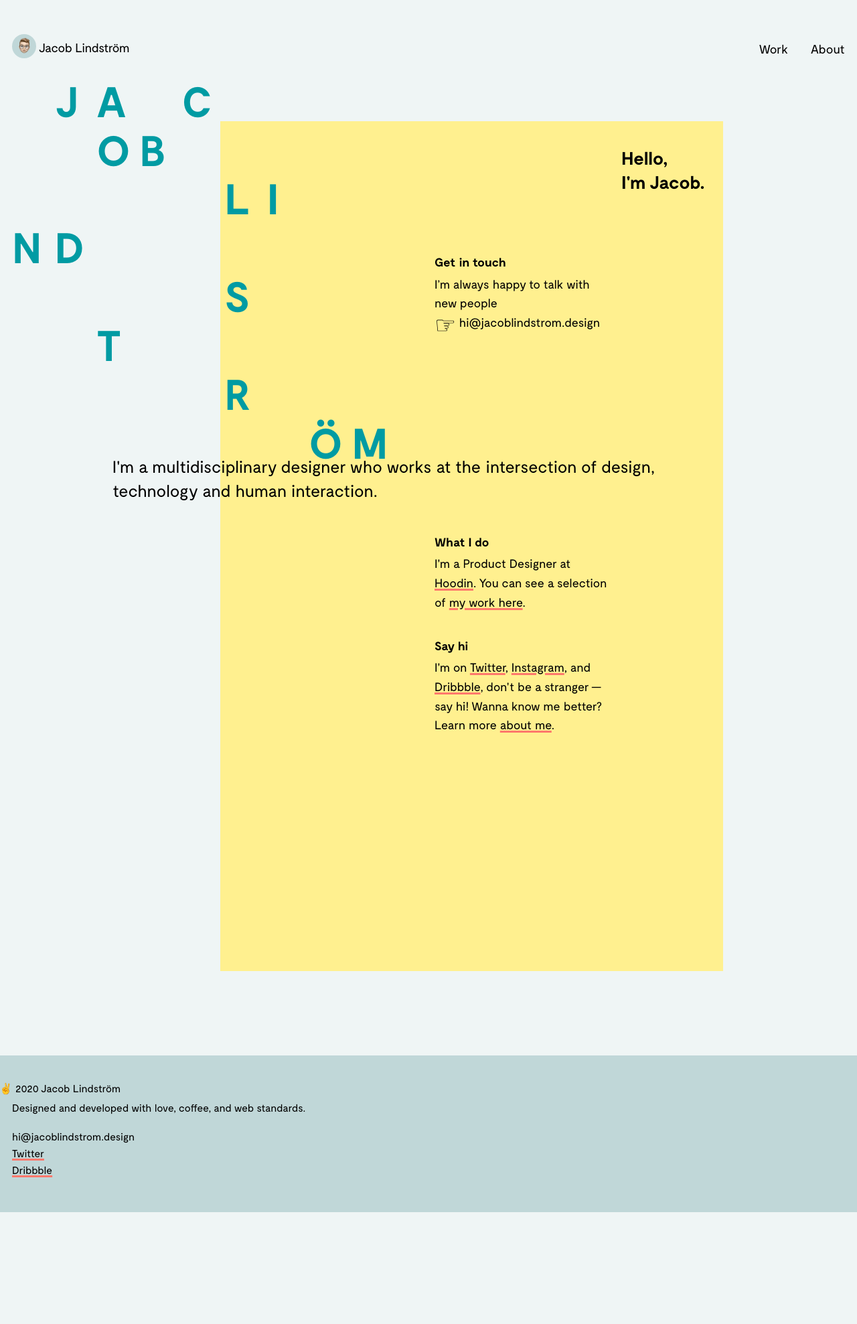
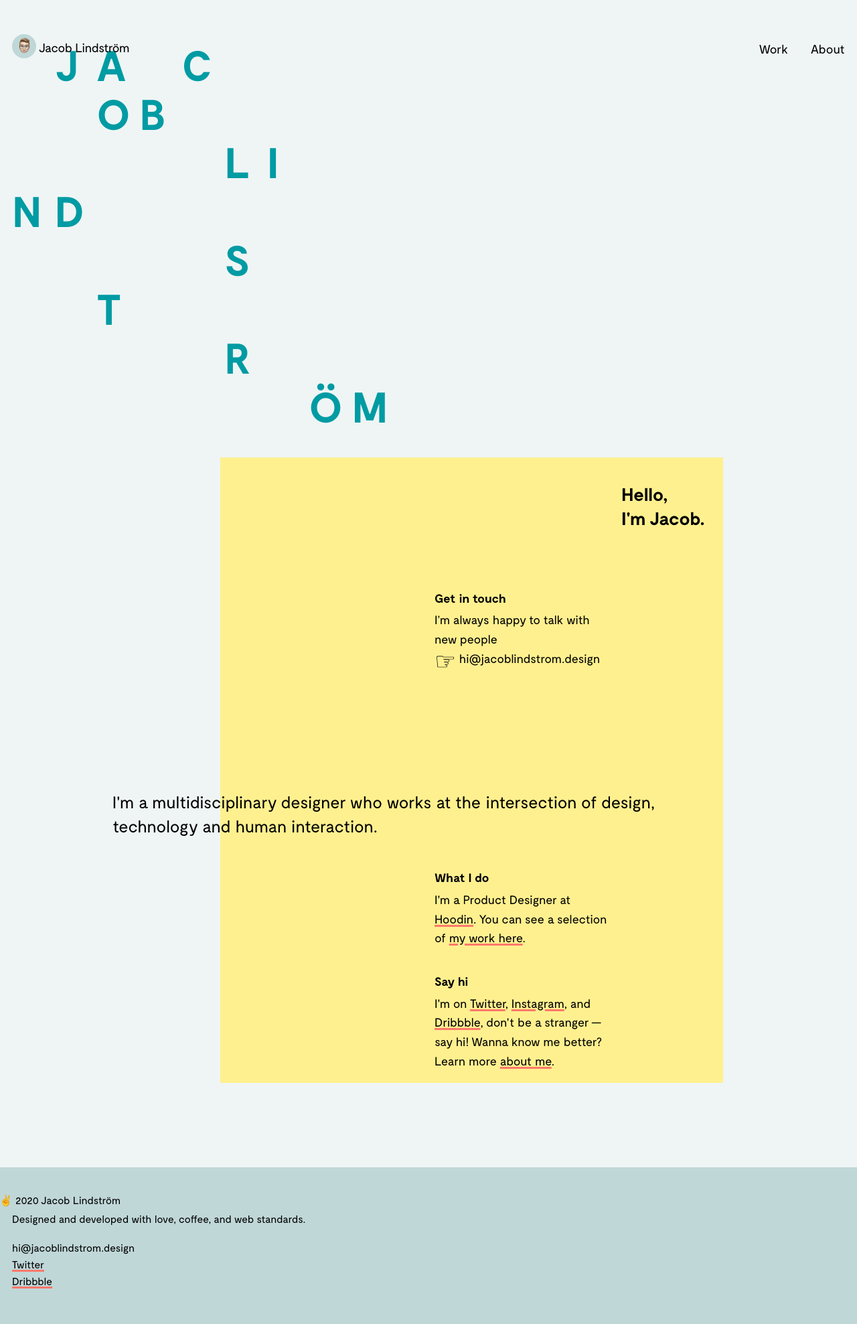
Before and after one commit to jacoblindstrm/jacoblindstrm.github.io, a Jekyll site: the page built from index.html, in a window 1280 px wide. Shown: the whole page at 67% size. Built offline with Jekyll 4.4.1, drawn with Linux system fonts in a browser that asks for light colours; comment, search, counter and statistics services are not loaded; before the commit the page ends 1810 px from its top, so only the background shows below that.

Commit message:
Update style.html

```diff
--- a/_includes/style.html
+++ b/_includes/style.html
@@ -176,8 +176,8 @@
 
     .grid {
         display: grid;
-	    grid-template-columns: repeat(4, calc((100% - 4rem) / 4));
-        grid-auto-rows: 0.5rem;
+	grid-template-columns: repeat(4, calc((100% - 4rem) / 4));
+        grid-auto-rows: fit-content(0.5rem) det ;
         padding: 0 1rem;
         gap: 0.5rem 1rem;
         max-width: 100vw;
```
